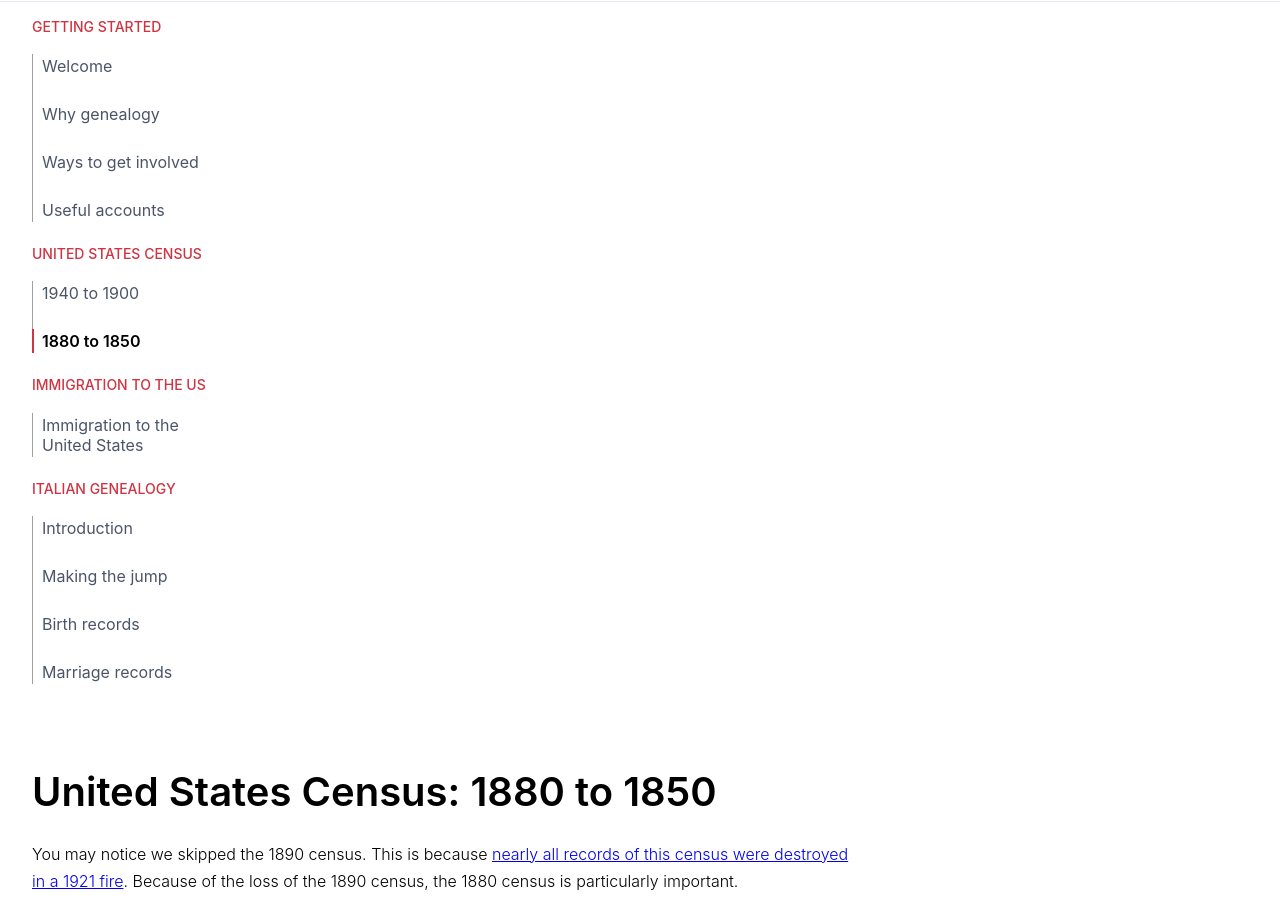
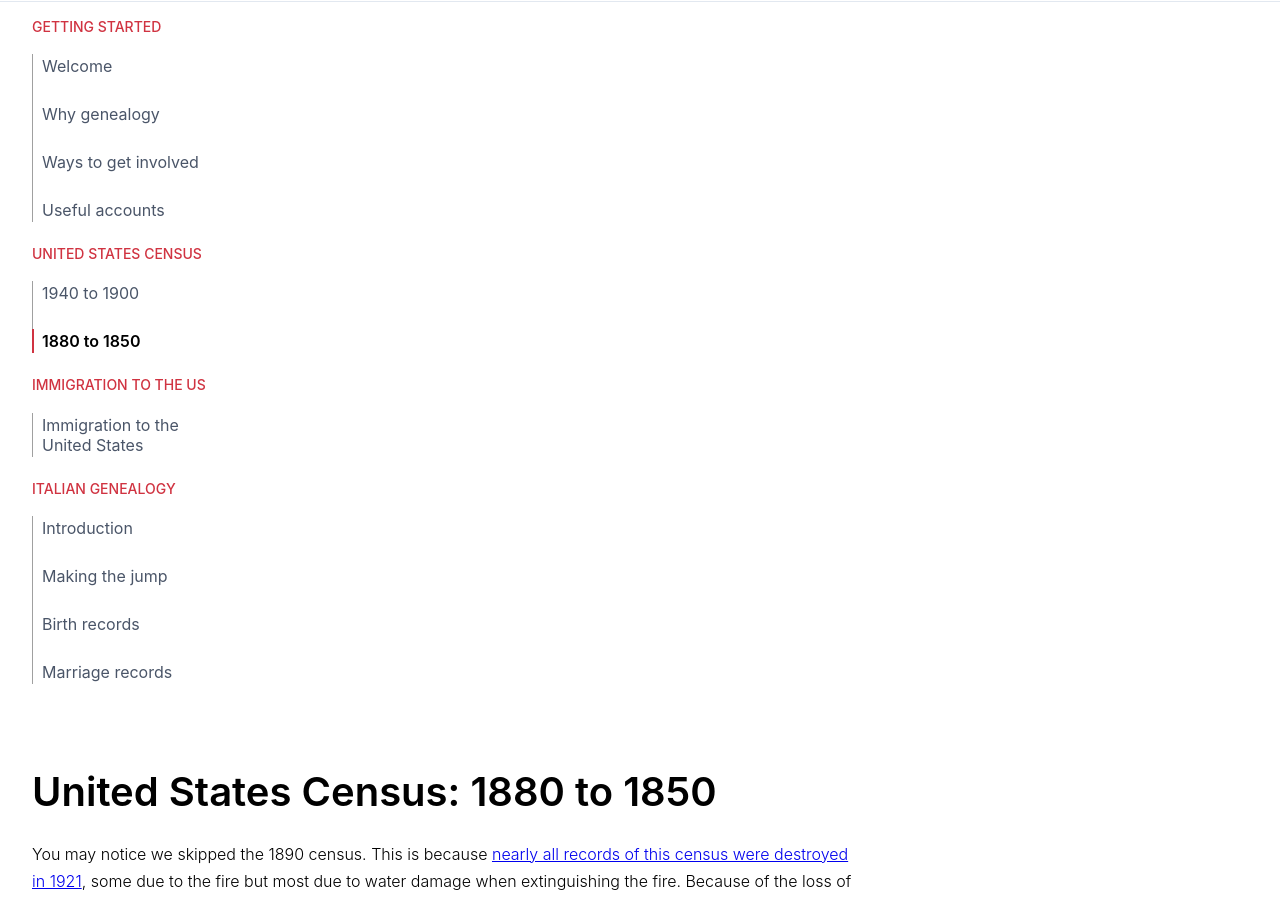
Before and after one commit to zappala/genealogy-guides, a Gatsby site: page /us-census/united-states-census-1880-to-1850/ in a window 1280 px wide. Shown: the part 47-947 px from the top of the page. Built offline with nearby package versions, Linux system fonts and the light colour scheme; Gatsby itself is replaced by a stand-in of ours.

Commit message:
Fix 1890 census

```diff
--- a/src/guides/us-census/united-states-census-1880-to-1850.mdx
+++ b/src/guides/us-census/united-states-census-1880-to-1850.mdx
@@ -2,7 +2,7 @@
 title: "United States Census: 1880 to 1850"
 ---
 
-You may notice we skipped the 1890 census. This is because [nearly all records of this census were destroyed in a 1921 fire](https://www.census.gov/history/www/genealogy/decennial_census_records/availability_of_1890_census.html).
+You may notice we skipped the 1890 census. This is because [nearly all records of this census were destroyed in 1921](https://www.census.gov/history/www/genealogy/decennial_census_records/availability_of_1890_census.html), some due to the fire but most due to water damage when extinguishing the fire.
 Because of the loss of the 1890 census, the 1880 census is particularly important.
 
 We are going to follow George and Emma Lawrence in the 1880 through 1850 census records. George and Emma are the uncle and aunt of Daisy Juchau, who we covered in the [1940 through 1900 censuses](./united-states-census-1940-to-1900).
```
